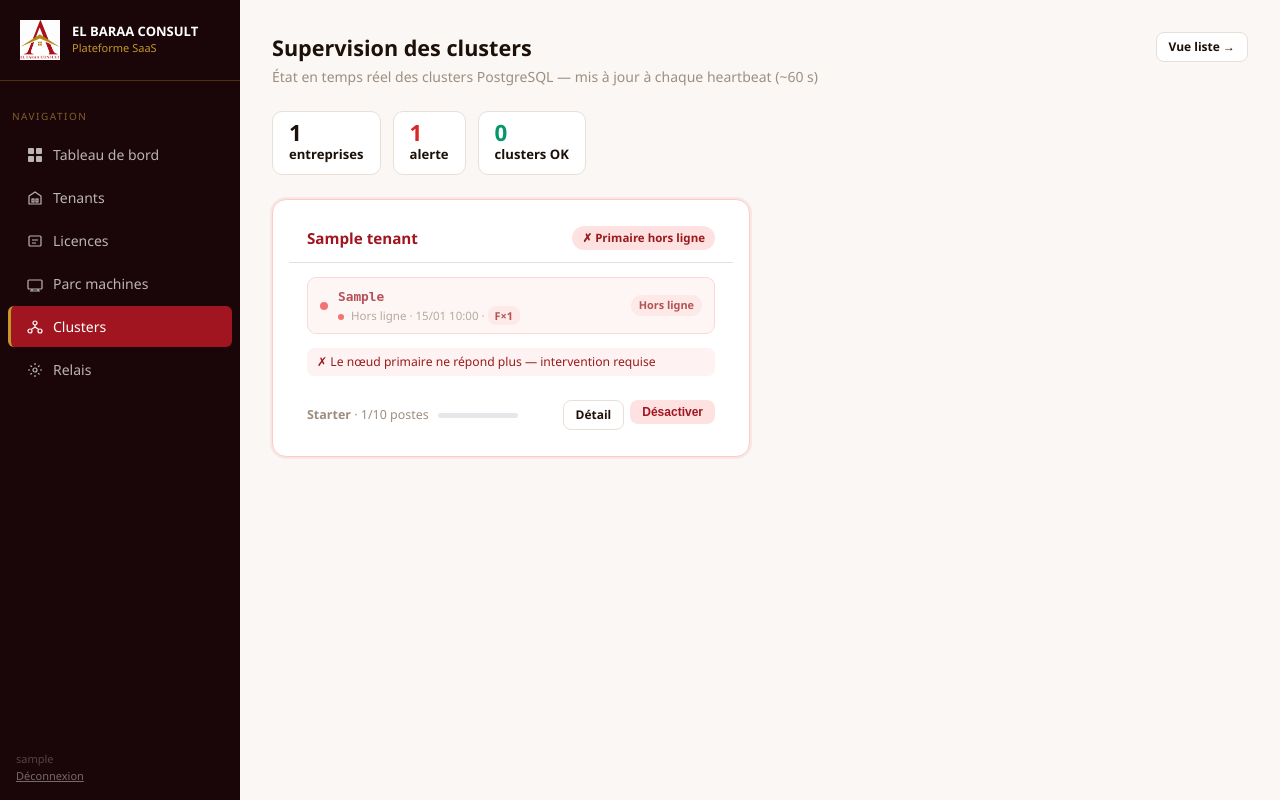
After one commit to mpigajesse/saas-souverain, a Django app: page /devices/clusters/ in a window 1280 px wide. The commit adds this page. Run offline with Django 5.2, Linux system fonts and the light colour scheme; a user stored in the database is signed in; tables that the repository leaves empty hold one stand-in row (values such as "Sample post").

Commit message:
feat: page supervision clusters SaaS — topologie, santé, licence par tenant

```diff
--- a/devices/urls.py
+++ b/devices/urls.py
@@ -4,5 +4,6 @@ from . import views_web
 
 urlpatterns = [
     path('', views_web.device_list, name='device-list'),
+    path('clusters/', views_web.cluster_overview, name='cluster-overview'),
     path('<uuid:pk>/toggle/', views_web.device_toggle, name='device-toggle'),
 ]
--- a/templates/base.html
+++ b/templates/base.html
@@ -44,12 +44,21 @@
         </svg>
         Licences
       </a>
-      <a href="{% url 'device-list' %}" class="nav-link {% if 'device' in request.resolver_match.url_name %}active{% endif %}">
+      <a href="{% url 'device-list' %}" class="nav-link {% if request.resolver_match.url_name == 'device-list' %}active{% endif %}">
         <svg class="nav-icon" viewBox="0 0 16 16" fill="none" stroke="currentColor" stroke-width="1.2">
           <rect x="1" y="4" width="14" height="9" rx="1"/>
           <path d="M5 13v2M11 13v2M3 15h10"/>
         </svg>
         Parc machines
+      </a>
+      <a href="{% url 'cluster-overview' %}" class="nav-link {% if request.resolver_match.url_name == 'cluster-overview' %}active{% endif %}">
+        <svg class="nav-icon" viewBox="0 0 16 16" fill="none" stroke="currentColor" stroke-width="1.2">
+          <circle cx="8" cy="4" r="2"/>
+          <circle cx="3" cy="12" r="2"/>
+          <circle cx="13" cy="12" r="2"/>
+          <path d="M8 6v2M8 8l-3.5 2.2M8 8l3.5 2.2"/>
+        </svg>
+        Clusters
       </a>
       <a href="{% url 'relay-monitor' %}" class="nav-link {% if request.resolver_match.url_name == 'relay-monitor' %}active{% endif %}">
         <svg class="nav-icon" viewBox="0 0 16 16" fill="none" stroke="currentColor" stroke-width="1.2">
--- /dev/null
+++ b/templates/devices/clusters.html
@@ -0,0 +1,259 @@
+{% extends 'base.html' %}
+{% block title %}Supervision clusters{% endblock %}
+{% block content %}
+
+<style>
+.clusters-header{display:flex;align-items:flex-start;justify-content:space-between;margin-bottom:24px;gap:16px;flex-wrap:wrap}
+.clusters-title{font-size:1.35rem;font-weight:800;color:var(--text)}
+.clusters-sub{font-size:.875rem;color:var(--text-muted);margin-top:2px}
+
+.summary-bar{display:flex;gap:12px;margin-bottom:24px;flex-wrap:wrap}
+.summary-chip{display:flex;align-items:center;gap:8px;background:#fff;border:1px solid var(--border);border-radius:10px;padding:10px 16px;font-size:.82rem;font-weight:600}
+.summary-chip .chip-val{font-size:1.4rem;font-weight:800;line-height:1}
+.chip-ok .chip-val{color:#059669}
+.chip-alert .chip-val{color:#DC2626}
+.chip-total .chip-val{color:var(--text)}
+
+.cluster-grid{display:grid;grid-template-columns:repeat(auto-fill,minmax(380px,1fr));gap:20px}
+
+.cluster-card{background:#fff;border:1px solid var(--border);border-radius:14px;overflow:hidden;transition:box-shadow .15s}
+.cluster-card:hover{box-shadow:0 4px 20px rgba(0,0,0,.08)}
+.cluster-card.alert{border-color:#FECACA;box-shadow:0 0 0 2px rgba(220,38,38,.08)}
+
+.cc-head{padding:14px 18px 12px;border-bottom:1px solid var(--border);display:flex;align-items:center;justify-content:space-between;gap:8px}
+.cc-tenant{font-weight:700;font-size:.95rem}
+.cc-tenant a{color:var(--crimson);text-decoration:none}
+.cc-tenant a:hover{text-decoration:underline}
+.health-badge{display:inline-flex;align-items:center;gap:5px;border-radius:20px;padding:3px 10px;font-size:.72rem;font-weight:700}
+.hb-ok{background:#D1FAE5;color:#065F46}
+.hb-warn{background:#FEF3C7;color:#92400E}
+.hb-danger{background:#FEE2E2;color:#991B1B}
+.hb-empty{background:#F3F4F6;color:#6B7280}
+
+.cc-body{padding:14px 18px}
+
+.topo{display:flex;flex-direction:column;gap:10px;margin-bottom:14px}
+.topo-node{display:flex;align-items:center;gap:10px;padding:9px 12px;border-radius:9px;background:#F9FAFB;border:1px solid var(--border)}
+.topo-node.primary-node{background:#F0FDF4;border-color:#6EE7B7}
+.topo-node.standby-node{background:#FFFBEB;border-color:#FCD34D}
+.topo-node.offline-node{background:#FEF2F2;border-color:#FECACA;opacity:.75}
+
+.node-role-dot{width:8px;height:8px;border-radius:50%;flex-shrink:0}
+.dot-primary{background:#10B981}
+.dot-standby{background:#F59E0B}
+.dot-offline{background:#EF4444}
+
+.node-info{flex:1;min-width:0}
+.node-addr{font-family:monospace;font-size:.8rem;color:var(--crimson);font-weight:600}
+.node-addr a{color:inherit;text-decoration:none}
+.node-addr a:hover{text-decoration:underline}
+.node-meta{font-size:.72rem;color:var(--text-muted);margin-top:1px}
+
+.node-badge{font-size:.68rem;font-weight:700;padding:2px 8px;border-radius:10px;white-space:nowrap}
+.nb-primary{background:#D1FAE5;color:#065F46}
+.nb-standby{background:#FEF3C7;color:#92400E}
+.nb-offline{background:#FEE2E2;color:#991B1B}
+
+.topo-connector{display:flex;align-items:center;gap:6px;padding:0 12px;font-size:.72rem;color:var(--text-muted)}
+.topo-connector::before{content:'';display:block;width:1px;height:14px;background:var(--border);margin-left:3px}
+
+.no-nodes{text-align:center;padding:20px;color:var(--text-muted);font-size:.82rem}
+
+.cc-foot{padding:10px 18px 14px;display:flex;align-items:center;justify-content:space-between;gap:8px;flex-wrap:wrap}
+.lic-info{font-size:.78rem;color:var(--text-muted)}
+.lic-info strong{color:var(--text)}
+.lic-bar-wrap{width:80px;height:5px;background:#E5E7EB;border-radius:3px;display:inline-block;vertical-align:middle;margin:0 6px}
+.lic-bar{height:100%;border-radius:3px;background:#10B981}
+.lic-bar.over{background:#EF4444}
+
+.alert-msg{display:flex;align-items:center;gap:6px;font-size:.76rem;color:#991B1B;background:#FEF2F2;border-radius:7px;padding:5px 10px;margin-top:10px}
+
+.failover-tag{font-size:.68rem;background:#FEE2E2;color:#991B1B;border-radius:8px;padding:2px 7px;font-weight:700}
+
+.online-dot{display:inline-block;width:6px;height:6px;border-radius:50%;margin-right:4px;vertical-align:middle}
+.online-dot.on{background:#10B981;box-shadow:0 0 0 2px rgba(16,185,129,.2)}
+.online-dot.off{background:#EF4444}
+</style>
+
+<div class="clusters-header">
+  <div>
+    <div class="clusters-title">Supervision des clusters</div>
+    <div class="clusters-sub">État en temps réel des clusters PostgreSQL — mis à jour à chaque heartbeat (~60 s)</div>
+  </div>
+  <a href="{% url 'device-list' %}" class="btn btn-secondary btn-sm">Vue liste →</a>
+</div>
+
+<div class="summary-bar">
+  <div class="summary-chip chip-total">
+    <div>
+      <div class="chip-val">{{ total_tenants }}</div>
+      <div>entreprises</div>
+    </div>
+  </div>
+  <div class="summary-chip {% if alerts_total > 0 %}chip-alert{% else %}chip-ok{% endif %}">
+    <div>
+      <div class="chip-val">{{ alerts_total }}</div>
+      <div>alerte{% if alerts_total != 1 %}s{% endif %}</div>
+    </div>
+  </div>
+  <div class="summary-chip chip-ok">
+    <div>
+      <div class="chip-val">{{ total_tenants|add:"-"|add:alerts_total|default:0 }}</div>
+      <div>clusters OK</div>
+    </div>
+  </div>
+</div>
+
+{% if not clusters %}
+<div style="text-align:center;padding:60px 20px;color:var(--text-muted)">
+  <p style="font-size:1rem;font-weight:600;margin-bottom:6px">Aucun cluster enregistré</p>
+  <p style="font-size:.875rem">Les nœuds PME s'enregistrent automatiquement au démarrage.</p>
+</div>
+{% else %}
+<div class="cluster-grid">
+  {% for c in clusters %}
+  <div class="cluster-card {% if c.is_alert %}alert{% endif %}">
+
+    {# ── En-tête : nom tenant + santé #}
+    <div class="cc-head">
+      <div class="cc-tenant">
+        <a href="{% url 'tenant-detail' c.tenant.pk %}">{{ c.tenant.name }}</a>
+      </div>
+      {% if c.health == 'ok' %}
+        <span class="health-badge hb-ok">✓ Cluster sain</span>
+      {% elif c.health == 'no_standby' %}
+        <span class="health-badge hb-warn">⚠ Bascule manuelle</span>
+      {% elif c.health == 'no_primary' %}
+        <span class="health-badge hb-danger">✗ Pas de primaire</span>
+      {% elif c.health == 'primary_offline' %}
+        <span class="health-badge hb-danger">✗ Primaire hors ligne</span>
+      {% elif c.health == 'over_license' %}
+        <span class="health-badge hb-warn">⚠ Hors licence</span>
+      {% else %}
+        <span class="health-badge hb-empty">Aucun nœud</span>
+      {% endif %}
+    </div>
+
+    {# ── Topologie cluster #}
+    <div class="cc-body">
+      {% if c.total == 0 %}
+        <div class="no-nodes">Aucune machine enregistrée pour ce tenant</div>
+      {% else %}
+        <div class="topo">
+
+          {# Nœud primaire #}
+          {% if c.primary %}
+            {% with n=c.primary %}
+            <div class="topo-node {% if n.online %}primary-node{% else %}offline-node{% endif %}">
+              <span class="node-role-dot {% if n.online %}dot-primary{% else %}dot-offline{% endif %}"></span>
+              <div class="node-info">
+                <div class="node-addr">
+                  {% if n.device.node_addr %}
+                    <a href="http://{{ n.device.node_addr }}" target="_blank">{{ n.device.node_addr }}</a>
+                  {% else %}
+                    {{ n.device.hostname|default:"Inconnu" }}
+                  {% endif %}
+                </div>
+                <div class="node-meta">
+                  <span class="online-dot {% if n.online %}on{% else %}off{% endif %}"></span>
+                  {% if n.online %}En ligne{% else %}Hors ligne{% endif %}
+                  · {{ n.device.last_seen|date:"d/m H:i" }}
+                  {% if n.device.failover_count > 0 %}
+                    · <span class="failover-tag">F×{{ n.device.failover_count }}</span>
+                  {% endif %}
+                </div>
+              </div>
+              <span class="node-badge {% if n.online %}nb-primary{% else %}nb-offline{% endif %}">
+                {% if n.online %}Primaire{% else %}Hors ligne{% endif %}
+              </span>
+            </div>
+            {% endwith %}
+
+            {# Connecteur visuel #}
+            {% if c.standbys %}
+            <div class="topo-connector">Réplication streaming →</div>
+            {% endif %}
+          {% endif %}
+
+          {# Nœuds standby #}
+          {% for n in c.standbys %}
+          <div class="topo-node {% if n.online %}standby-node{% else %}offline-node{% endif %}">
+            <span class="node-role-dot {% if n.online %}dot-standby{% else %}dot-offline{% endif %}"></span>
+            <div class="node-info">
+              <div class="node-addr">
+                {% if n.device.node_addr %}
+                  <a href="http://{{ n.device.node_addr }}" target="_blank">{{ n.device.node_addr }}</a>
+                {% else %}
+                  {{ n.device.hostname|default:"Inconnu" }}
+                {% endif %}
+              </div>
+              <div class="node-meta">
+                <span class="online-dot {% if n.online %}on{% else %}off{% endif %}"></span>
+                {% if n.online %}En ligne{% else %}Hors ligne{% endif %}
+                · {{ n.device.last_seen|date:"d/m H:i" }}
+              </div>
+            </div>
+            <span class="node-badge {% if n.online %}nb-standby{% else %}nb-offline{% endif %}">
+              {% if n.online %}Standby{% else %}Hors ligne{% endif %}
+            </span>
+          </div>
+          {% endfor %}
+
+          {% if not c.primary and not c.standbys %}
+          <div class="no-nodes">Rôles non encore assignés</div>
+          {% endif %}
+
+        </div>
+
+        {# Alertes contextuelles #}
+        {% if c.health == 'no_standby' %}
+        <div class="alert-msg">⚠ Un seul nœud — bascule manuelle uniquement si panne</div>
+        {% elif c.health == 'primary_offline' %}
+        <div class="alert-msg">✗ Le nœud primaire ne répond plus — intervention requise</div>
+        {% elif c.health == 'no_primary' %}
+        <div class="alert-msg">✗ Aucun primaire détecté — le cluster ne peut pas accepter d'écritures</div>
+        {% elif c.health == 'over_license' %}
+        <div class="alert-msg">⚠ {{ c.license.used }} nœuds actifs pour {{ c.license.total }} autorisés</div>
+        {% endif %}
+
+      {% endif %}
+    </div>
+
+    {# ── Pied de carte : licence #}
+    <div class="cc-foot">
+      <div class="lic-info">
+        {% if c.license.plan %}
+          <strong>{{ c.license.plan }}</strong> ·
+          {{ c.license.used }}/{{ c.license.total }} postes
+          <span class="lic-bar-wrap">
+            {% if c.license.total > 0 %}
+              {% widthratio c.license.used c.license.total 100 as pct %}
+              <span class="lic-bar {% if not c.license.ok %}over{% endif %}"
+                    style="width:{{ pct|default:0 }}%"></span>
+            {% endif %}
+          </span>
+        {% else %}
+          <span style="color:#DC2626">Aucune licence active</span>
+        {% endif %}
+      </div>
+      <div style="display:flex;gap:6px">
+        <a href="{% url 'tenant-detail' c.tenant.pk %}" class="btn btn-secondary btn-sm">Détail</a>
+        {% if c.primary and c.primary.device %}
+        <form method="post" action="{% url 'device-toggle' c.primary.device.pk %}" style="display:inline">
+          {% csrf_token %}
+          <input type="hidden" name="next" value="{% url 'cluster-overview' %}">
+          <button type="submit" class="btn btn-danger btn-sm"
+                  onclick="return confirm('Désactiver ce nœud ?')">
+            Désactiver
+          </button>
+        </form>
+        {% endif %}
+      </div>
+    </div>
+
+  </div>
+  {% endfor %}
+</div>
+{% endif %}
+
+{% endblock %}
```
Also changed, not shown: devices/views_web.py (+80 -0 lines).
